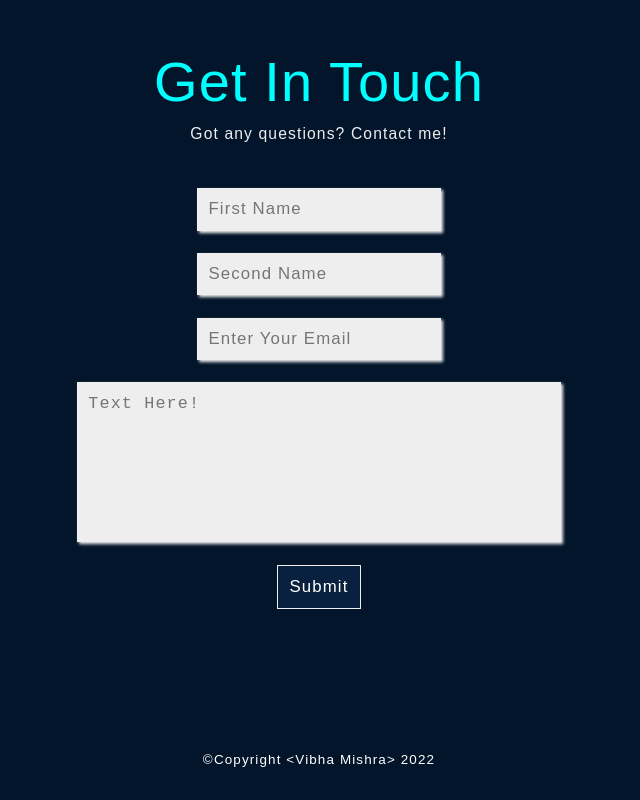
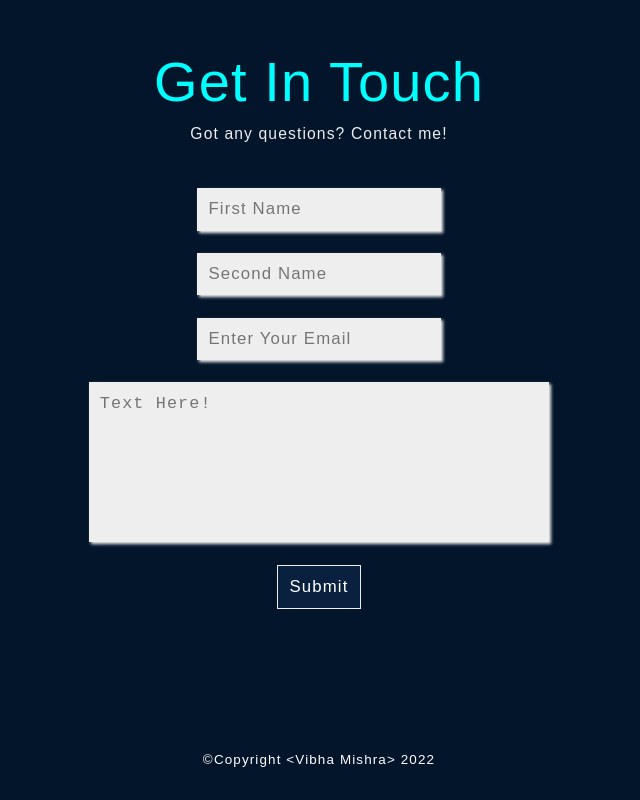
Before and after one commit to vibhamishra07/Vibha-Mishra-Portfolio, a React (Create React App) app: page / in a window 1280 px wide. Shown: the part 4082-4882 px from the top of the page, without its empty margins (577-1217 px from the left). Built offline with nearby package versions, Linux system fonts and the light colour scheme; a web font is replaced by a local one.

Commit message:
Update Contact.css

```diff
--- a/src/Components/Pages/Contact.css
+++ b/src/Components/Pages/Contact.css
@@ -25,13 +25,13 @@
 }
 .form-container{
     padding-top: 4rem;
-    width: 90%;
+    width: 100%;
     display: flex;
     align-items: center;
-    justify-content: space-around;
+    justify-content: center;
 }
 .form-box{
-    width: 70%;
+    width: 60%;
     display: flex;
     justify-content: center;
      align-items:center;
```
